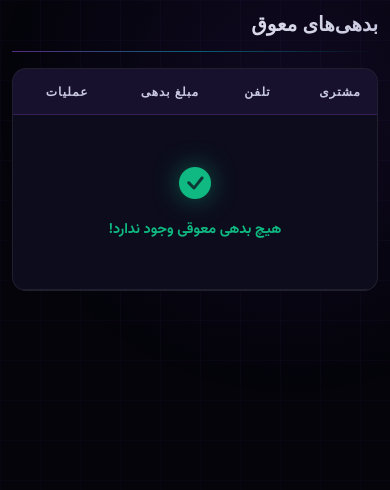
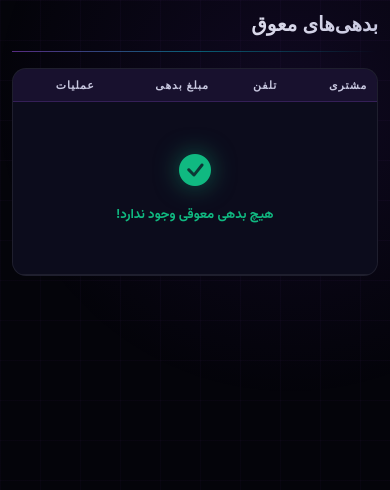
Before and after one commit to sina-mobarez/gamenet-management-system, a Django app: page /debts/ in a window 390 px wide. Shown: the top 490 px of the page. Run offline with Django 5.2, Linux system fonts and the light colour scheme; the visitor is signed in with stand-in values (Sample User, id 1); data that the repository does not hold is empty; some libraries are stand-ins or nearby versions.

Commit message:
fix toast position on desktop, tighter table cells on phone

```diff
--- a/static/css/main.css
+++ b/static/css/main.css
@@ -258,7 +258,7 @@ body::after {
 ═══════════════════════════════════════════ */
 #toast-container {
   position: fixed;
-  bottom: calc(var(--bottom-nav-h) + 12px);
+  bottom: 20px;
   left: 50%;
   transform: translateX(-50%);
   z-index: 9999;
@@ -969,4 +969,7 @@ a:hover { color: #c084fc; }
 
   .sheet-footer { flex-direction: column; }
   .sheet-footer .btn { width: 100%; }
+
+  .table thead tr th { padding: .5rem .6rem; font-size: .68rem; }
+  .table tbody tr td { padding: .6rem .6rem; font-size: .82rem; }
 }
```
